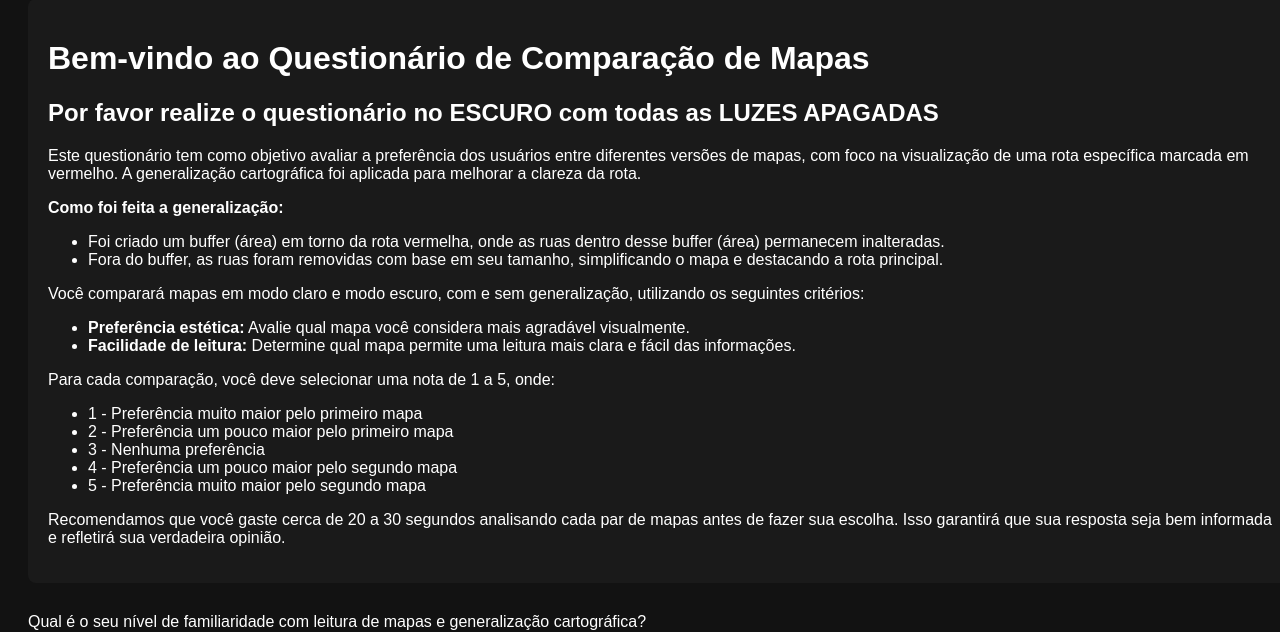
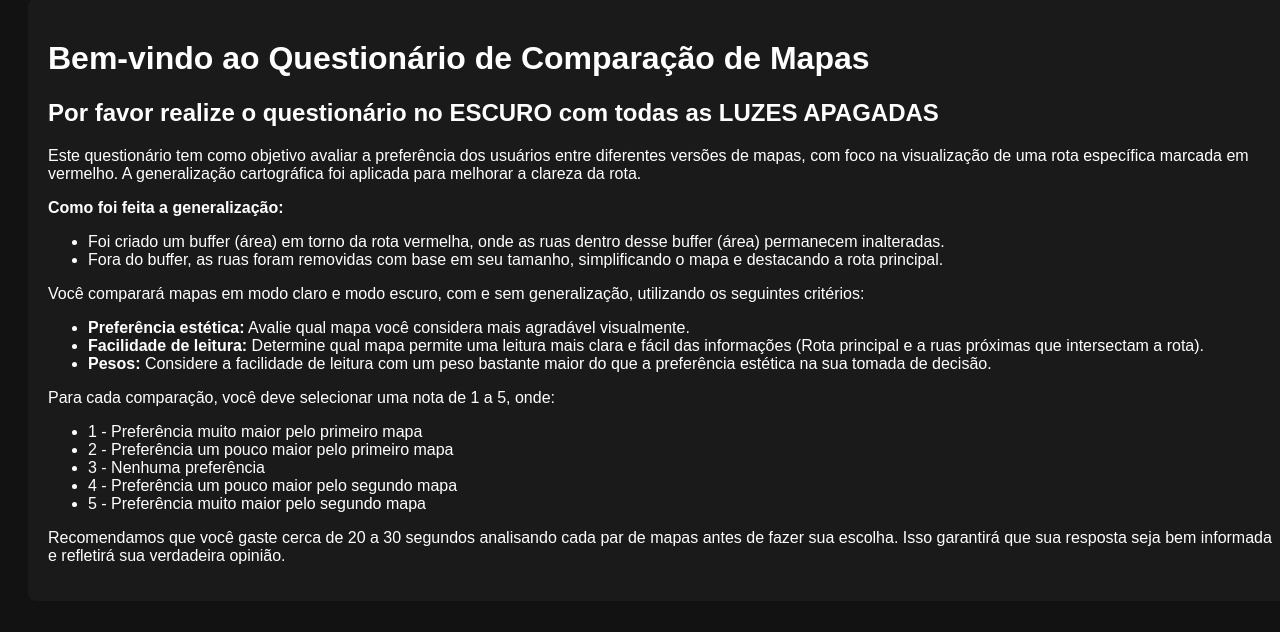
Before and after one commit to PPdoCrime/Flask.app_agora_vai, a Flask app: page / in a window 1280 px wide. Shown: the part 29-661 px from the top of the page. Run offline with Flask 2, Linux system fonts and the light colour scheme.

Commit message:
Update index.html

```diff
--- a/templates/index.html
+++ b/templates/index.html
@@ -77,7 +77,8 @@
             <p>Você comparará mapas em modo claro e modo escuro, com e sem generalização, utilizando os seguintes critérios:</p>
             <ul>
                 <li><strong>Preferência estética:</strong> Avalie qual mapa você considera mais agradável visualmente.</li>
-                <li><strong>Facilidade de leitura:</strong> Determine qual mapa permite uma leitura mais clara e fácil das informações.</li>
+                <li><strong>Facilidade de leitura:</strong> Determine qual mapa permite uma leitura mais clara e fácil das informações (Rota principal e a ruas próximas que intersectam a rota).</li>
+                <li><strong>Pesos:</strong> Considere a facilidade de leitura com um peso bastante maior do que a preferência estética na sua tomada de decisão.</li>
             </ul>
             <p>Para cada comparação, você deve selecionar uma nota de 1 a 5, onde:</p>
             <ul>
```
